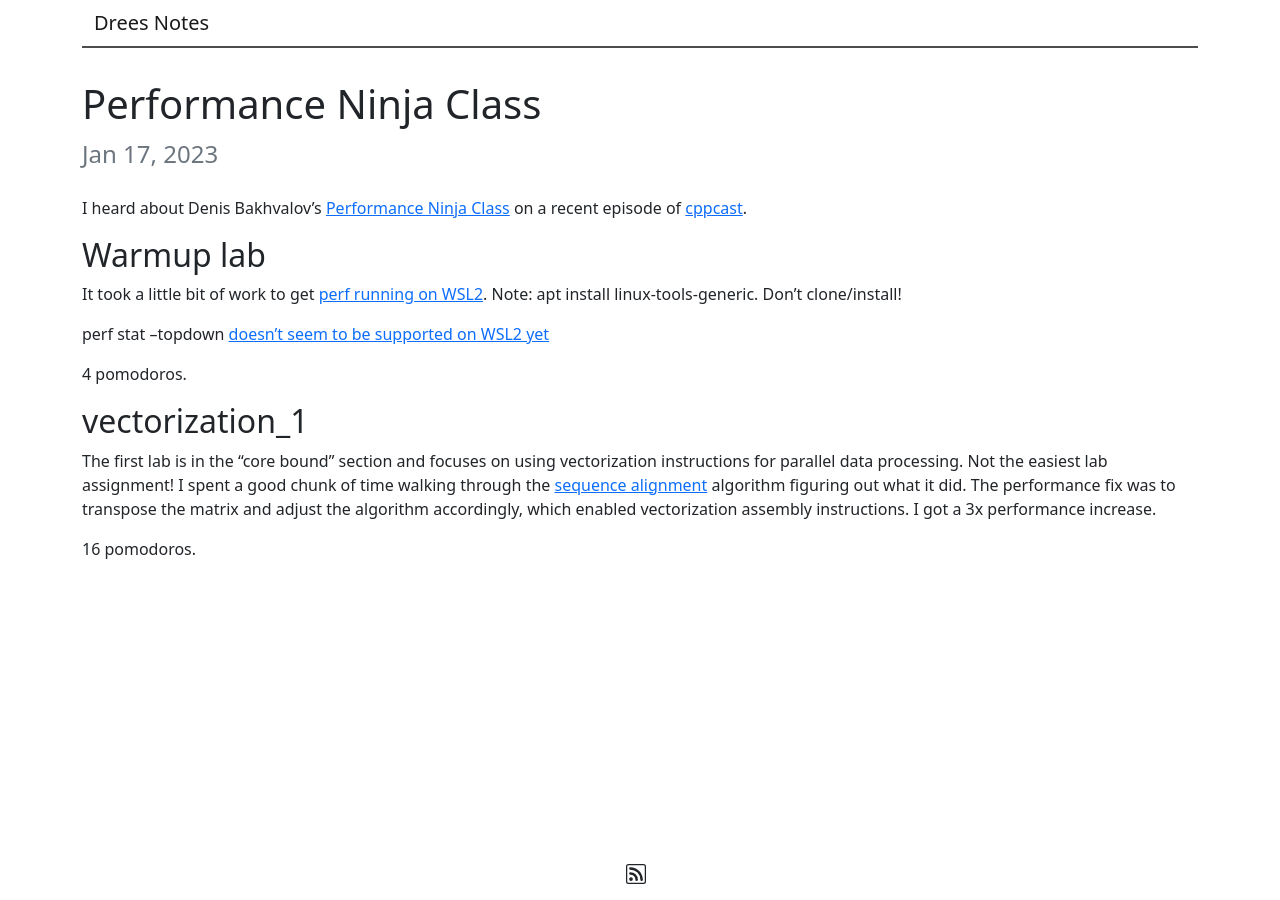
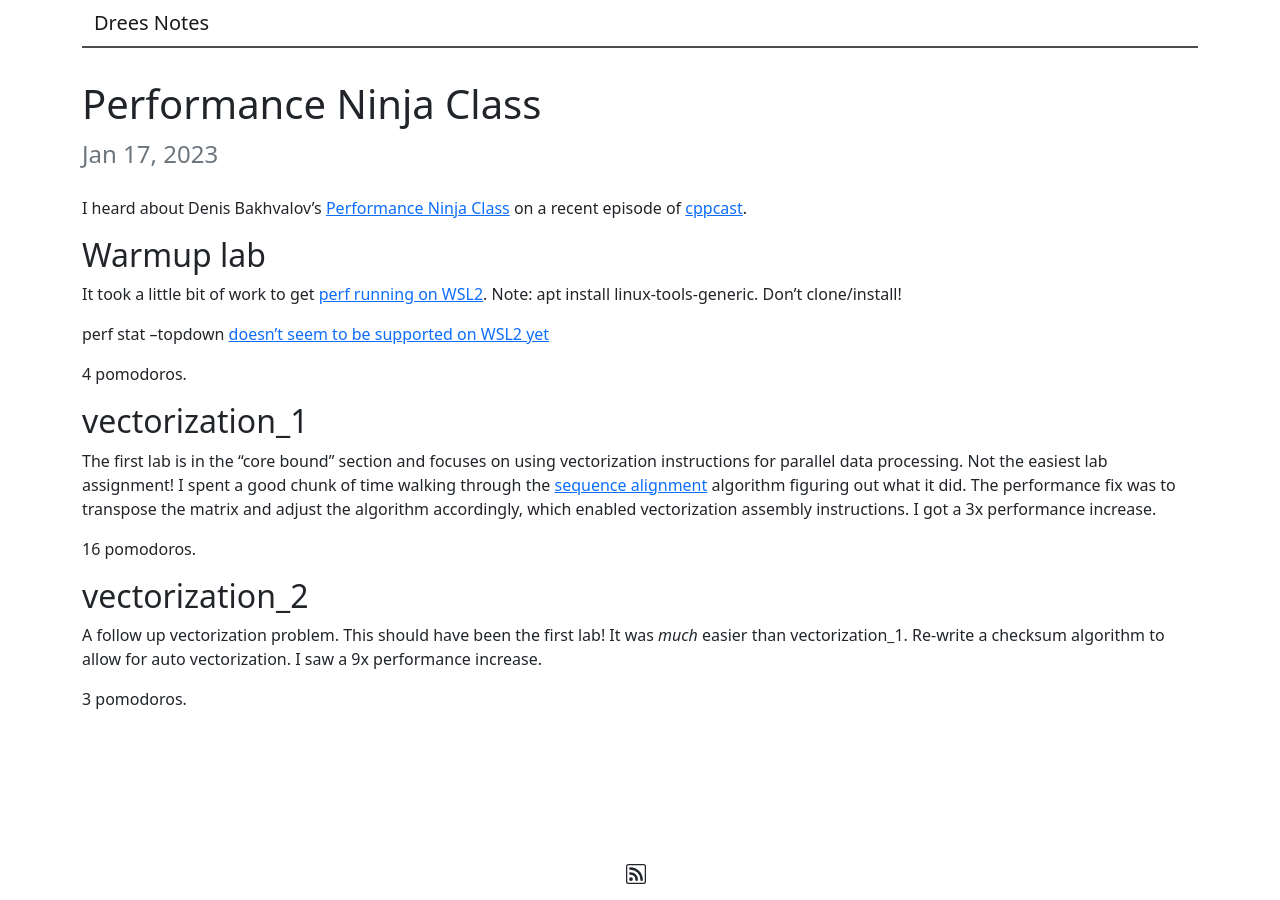
Before and after one commit to matthewdrees/matthewdrees.github.io, a Jekyll site: the page built from _posts/2023-01-17-performance-ninja-class.md, in a window 1280 px wide. Built offline with Jekyll 4.4.1, drawn with Linux system fonts in a browser that asks for light colours.

Commit message:
perf-ninja vectorization_2 lab.

```diff
--- a/_posts/2023-01-17-performance-ninja-class.md
+++ b/_posts/2023-01-17-performance-ninja-class.md
@@ -19,3 +19,9 @@ perf stat --topdown [doesn't seem to be supported on WSL2 yet](https://github.co
 The first lab is in the "core bound" section and focuses on using vectorization instructions for parallel data processing. Not the easiest lab assignment! I spent a good chunk of time walking through the [sequence alignment](https://en.wikipedia.org/wiki/Sequence_alignment) algorithm figuring out what it did. The performance fix was to transpose the matrix and adjust the algorithm accordingly, which enabled vectorization assembly instructions. I got a 3x performance increase.
 
 16 pomodoros.
+
+## vectorization_2
+
+A follow up vectorization problem. This should have been the first lab! It was *much* easier than vectorization_1. Re-write a checksum algorithm to allow for auto vectorization. I saw a 9x performance increase.
+
+3 pomodoros.
```
